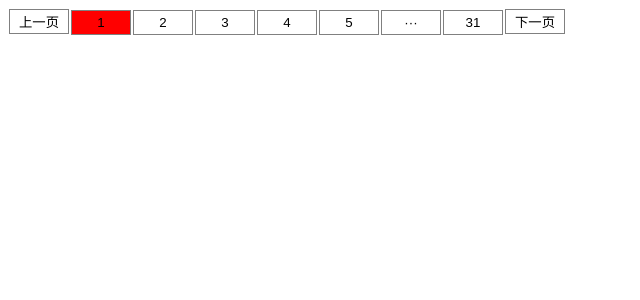
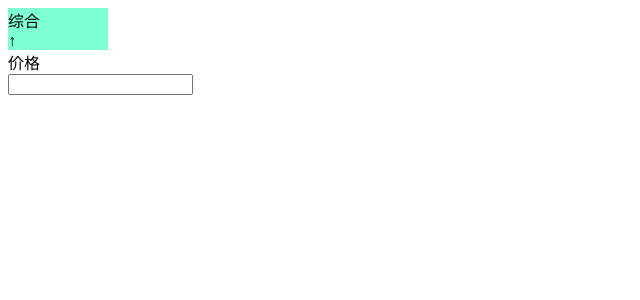
Before and after one commit to tomatoyeah/supermall, a Vue app: page / in a window 1280 px wide. Shown: the top 300 px of the page, without its empty margins (0-640 px from the left). Built offline with nearby package versions, Linux system fonts and the light colour scheme.

Commit message:
跟随鼠标的盒子

```diff
--- a/src/App.vue
+++ b/src/App.vue
@@ -5,7 +5,7 @@
 </template>
 
 <script>
-import test from './components/pagination'
+import test from './components/test'
 export default {
   name: 'App',
   components: {
--- /dev/null
+++ b/src/components/followmouse/index.vue
@@ -0,0 +1,38 @@
+<template>
+    <div>
+        <div class="parent" @mousemove="handler"></div>
+        <div class="child" ref="child">:)</div>
+    </div>
+</template>
+
+<script>
+export default {
+    data() {
+        return {};
+    },
+    methods: {
+        handler(event) {
+            let child = this.$refs.child;
+            let top = event.offsetY - child.offsetHeight / 2;
+            let left = event.offsetX - child.offsetWidth / 2;
+            child.style.top = top + "px";
+            child.style.left = left + "px";
+        },
+    },
+};
+</script>
+
+<style scoped>
+.parent {
+    position: absolute;
+    width: 500px;
+    height: 500px;
+    border: 2px solid black;
+}
+.child {
+    position: relative;
+    width: 100px;
+    height: 100px;
+    background-color: grey;
+}
+</style>
--- a/src/components/test/index.vue
+++ b/src/components/test/index.vue
@@ -13,6 +13,9 @@
                 <span v-if="isUp">↑</span>
                 <span v-else>↓</span>
             </div>
+        </div>
+        <div>
+            <input autocomplete="on"  type="text">
         </div>
     </div>
 </template>
```
